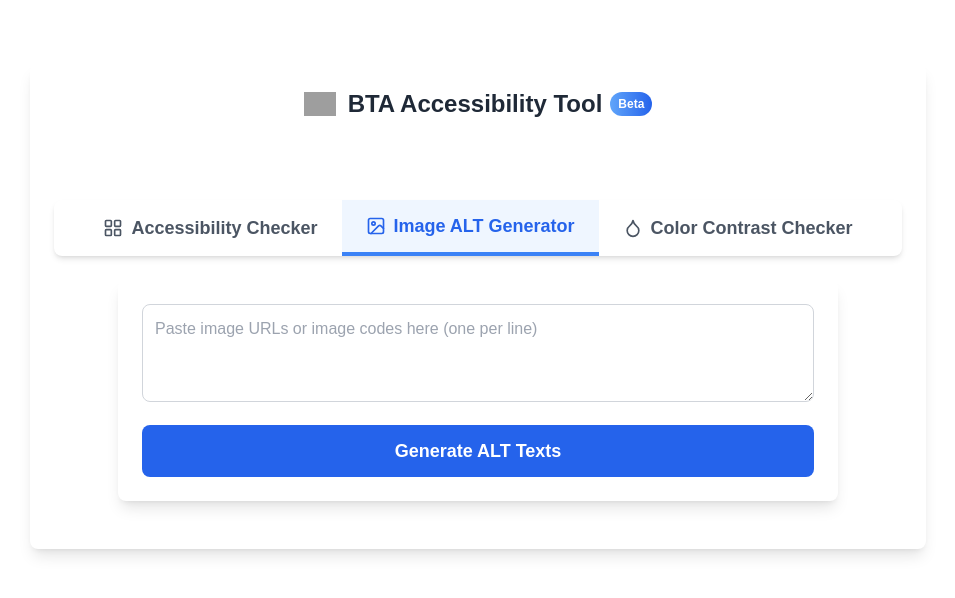
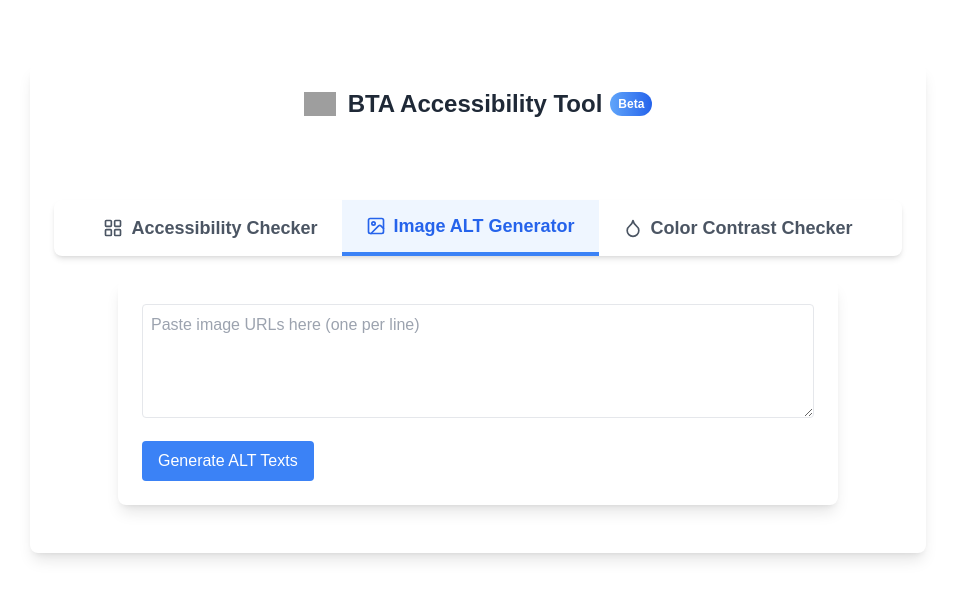
Before and after one commit to leolocatelli/BTA-accessibility-checker, a Next.js app in the folder accessibility-checker/: page / in a window 1280 px wide. Both pictures are taken after a click on the button "Image ALT Generator". Shown: the top 598 px of the page, without its empty margins (162-1117 px from the left). Built offline with nearby package versions, Linux system fonts and the light colour scheme; grey boxes are pictures that could not be loaded.

Commit message:
alt-generator uptade

```diff
--- a/accessibility-checker/src/components/ImageAltGenerator.js
+++ b/accessibility-checker/src/components/ImageAltGenerator.js
@@ -1,6 +1,6 @@
 "use client"; // ✅ Ensure it's a client component
 import { useState } from "react";
-import { Loader2, XCircle, AlertTriangle, Clipboard } from "lucide-react";
+import { Loader2, XCircle, AlertTriangle, Clipboard, CheckCircle } from "lucide-react";
 
 const altCache = {}; // 🔹 Cache to avoid redundant API calls
 const BASE_URL = "https://bta.scene7.com/is/image/brownthomas/"; // 🔹 Base URL for partial inputs
@@ -10,9 +10,10 @@ export default function ImageAltGenerator() {
   const [altResults, setAltResults] = useState([]);
   const [loading, setLoading] = useState(false);
   const [warning, setWarning] = useState("");
-  const CHARACTER_LIMIT = 150; // 🔹 Max ALT text length
+  const [error, setError] = useState("");
+  const [copiedIndex, setCopiedIndex] = useState(null); // ✅ Track copied text
+  const CHARACTER_LIMIT = 150;
 
-  // Handle URL Input (Prevents Duplicates & Auto-Formats Partial Inputs)
   const handleUrlInput = (e) => {
     const rawInputs = e.target.value
       .split("\n")
@@ -23,82 +24,80 @@ export default function ImageAltGenerator() {
       url.startsWith("http://") || url.startsWith("https://") ? url : `${BASE_URL}${url}`
     );
 
-    // 🔹 Find duplicates
     const duplicates = processedUrls.filter((url) => imageUrls.includes(url));
+    setWarning(duplicates.length > 0 ? "Some images were already added and were skipped." : "");
 
-    if (duplicates.length > 0) {
-      setWarning("Some images were already added and were skipped.");
-    } else {
-      setWarning("");
-    }
-
-    // 🔹 Add only unique URLs
-    const uniqueUrls = [...new Set([...imageUrls, ...processedUrls])];
-    setImageUrls(uniqueUrls);
+    setImageUrls([...new Set([...imageUrls, ...processedUrls])]);
   };
 
-  // 🔹 Remove Image from the List
   const removeImage = (urlToRemove) => {
     setImageUrls((prevUrls) => prevUrls.filter((url) => url !== urlToRemove));
   };
 
-  // Generate ALT Texts (Uses Cache)
   const generateAltTexts = async () => {
     if (imageUrls.length === 0) return;
     setLoading(true);
     setAltResults([]);
+    setError("");
 
     const newResults = [];
 
+    try {
       for (const url of imageUrls) {
         if (altCache[url]) {
           newResults.push({ url, altText: altCache[url] });
           continue;
         }
 
-      try {
         const response = await fetch("/api/generate-alt", {
           method: "POST",
           headers: { "Content-Type": "application/json" },
           body: JSON.stringify({ imageUrl: url, charLimit: CHARACTER_LIMIT }),
         });
 
-        if (!response.ok) {
-          throw new Error(`Server error: ${response.status} ${response.statusText}`);
-        }
+        if (!response.ok) throw new Error(`Server error: ${response.status} ${response.statusText}`);
 
         const data = await response.json();
         if (data.altText) {
           altCache[url] = data.altText;
           newResults.push({ url, altText: data.altText });
         }
-      } catch (error) {
-        console.error("❌ Error generating ALT texts:", error);
-      }
       }
 
       setAltResults(newResults);
+    } catch (error) {
+      console.error("❌ Error generating ALT texts:", error);
+      setError(error.message);
+    } finally {
       setLoading(false);
+    }
+  };
+
+  const handleCopy = (index, altText) => {
+    navigator.clipboard.writeText(altText);
+    setCopiedIndex(index); // ✅ Set copied state
+
+    // ⏳ Reset after 2 seconds
+    setTimeout(() => {
+      setCopiedIndex(null);
+    }, 2000);
   };
 
   return (
     <div className="p-6 max-w-3xl mx-auto bg-white rounded-lg shadow-lg">
-      {/* ✅ URL Input */}
       <textarea
-        rows="3"
-        className="w-full p-3 border border-gray-300 rounded-lg focus:ring focus:ring-blue-300"
-        placeholder="Paste image URLs or image codes here (one per line)"
+        rows="4"
+        className="w-full p-2 border rounded"
+        placeholder="Paste image URLs here (one per line)"
         onChange={handleUrlInput}
       />
 
-      {/* ⚠️ Warning Message */}
       {warning && (
         <div className="mt-2 text-sm text-yellow-600 flex items-center gap-2">
           <AlertTriangle className="w-5 h-5 text-yellow-600" /> {warning}
         </div>
       )}
 
-      {/* ✅ Uploaded Image Previews */}
       {imageUrls.length > 0 && (
         <div className="mt-4 bg-gray-100 p-4 rounded-lg shadow-md">
           <h3 className="text-lg font-semibold mb-2">Uploaded Images:</h3>
@@ -106,14 +105,8 @@ export default function ImageAltGenerator() {
             {imageUrls.map((url, index) => (
               <div key={index} className="relative group flex items-center justify-center">
                 <div className="relative w-full h-32 md:h-36 flex items-center justify-center bg-gray-200 rounded-md border overflow-hidden">
-                  <img
-                    src={url}
-                    alt="Uploaded Preview"
-                    className="w-auto max-h-full object-contain rounded-md"
-                  />
+                  <img src={url} alt="Uploaded Preview" className="w-auto max-h-full object-contain rounded-md" />
                 </div>
-
-                {/* ✅ Close (X) Button - Correctly Positioned */}
                 <button
                   onClick={() => removeImage(url)}
                   className="absolute top-1 right-1 bg-gray-700/60 text-white rounded-full p-1 opacity-0 group-hover:opacity-100 transition-opacity hover:bg-gray-900"
@@ -126,39 +119,37 @@ export default function ImageAltGenerator() {
         </div>
       )}
 
-      {/* ✅ Generate Button */}
-      <button
-        className="mt-4 w-full px-4 py-3 text-lg bg-blue-600 hover:bg-blue-700 text-white font-semibold rounded-lg transition flex items-center justify-center"
-        onClick={generateAltTexts}
-        disabled={loading}
-      >
-        {loading ? <Loader2 className="w-5 h-5 animate-spin" /> : "Generate ALT Texts"}
+      <button className="mt-4 px-4 py-2 bg-blue-500 text-white rounded" onClick={generateAltTexts} disabled={loading}>
+        {loading ? "Generating..." : "Generate ALT Texts"}
       </button>
 
-      {/* ✅ Results Section */}
+      {error && <p className="mt-2 text-red-600 text-sm">{error}</p>}
+
       {altResults.length > 0 && (
         <div className="mt-6 p-5 bg-gray-50 rounded-lg shadow-md">
           <h3 className="text-lg font-semibold text-gray-800 mb-4">Generated ALT Texts</h3>
           <div className="grid grid-cols-1 md:grid-cols-1 gap-4">
             {altResults.map((result, index) => (
               <div key={index} className="p-4 bg-white rounded-lg shadow flex flex-col items-center">
-                <div className="relative w-full h-40 flex items-center justify-center rounded-md  overflow-hidden">
-                  <img
-                    src={result.url}
-                    alt="Preview"
-                    className="w-auto max-h-full object-contain rounded-md"
-                  />
+                <div className="relative w-full h-40 flex items-center justify-center rounded-md overflow-hidden">
+                  <img src={result.url} alt="Preview" className="w-auto max-h-full object-contain rounded-md" />
                 </div>
 
-                {/* ✅ ALT Text */}
                 <p className="text-gray-700 text-sm text-center mt-3">{result.altText}</p>
 
-                {/* ✅ Copy to Clipboard Button */}
                 <button
                   className="mt-2 flex items-center gap-2 text-blue-600 text-xs border border-blue-500 px-3 py-1 rounded-md hover:bg-blue-100 transition"
-                  onClick={() => navigator.clipboard.writeText(result.altText)}
+                  onClick={() => handleCopy(index, result.altText)}
                 >
+                  {copiedIndex === index ? (
+                    <>
+                      <CheckCircle className="w-4 h-4 text-green-600" /> Copied!
+                    </>
+                  ) : (
+                    <>
                       <Clipboard className="w-4 h-4" /> Copy ALT Text
+                    </>
+                  )}
                 </button>
               </div>
             ))}
```
Lines whose indentation alone changed are shown as unchanged.
